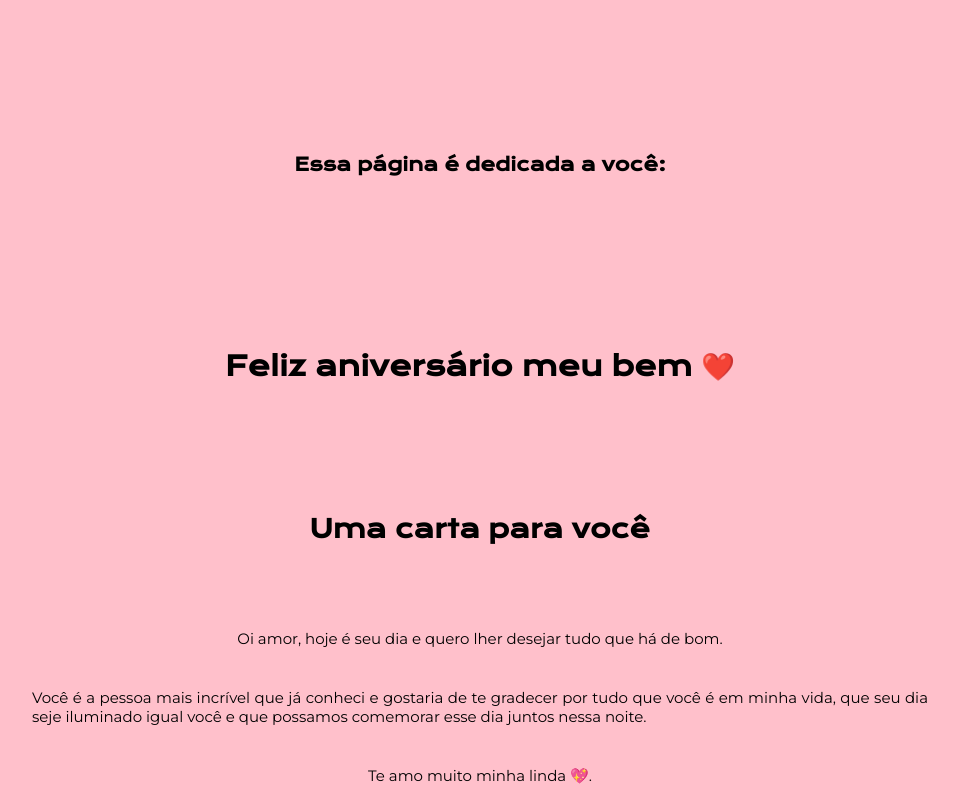
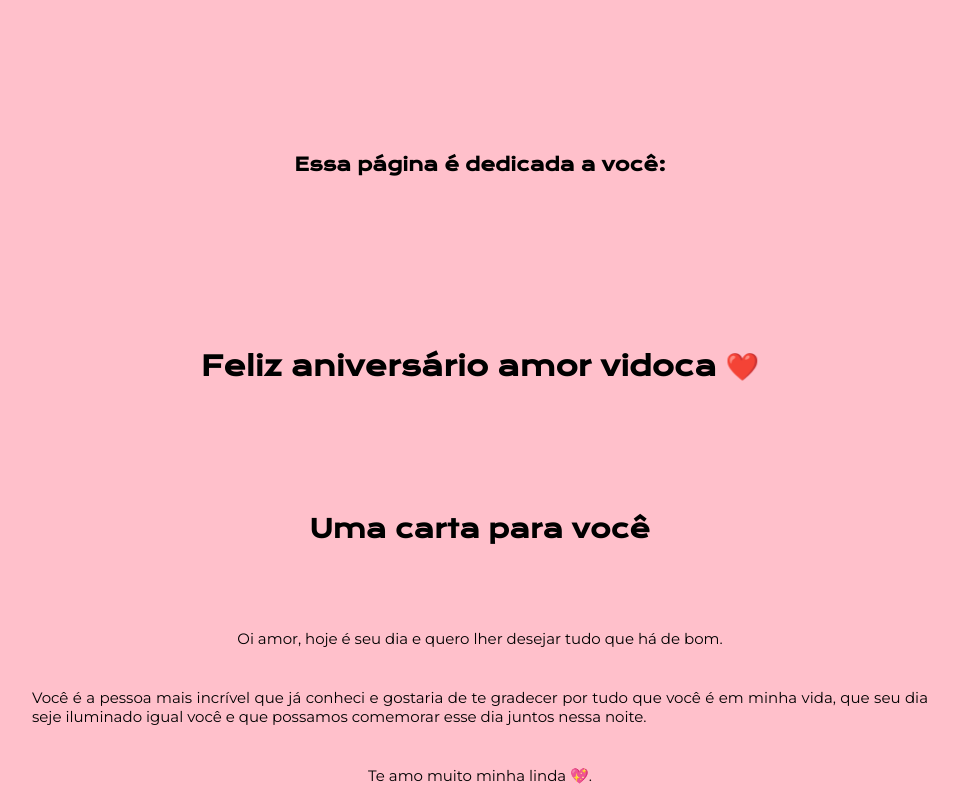
Before and after one commit to luidymarcelo/Teste-bagual, a plain HTML site: page index.html in a window 1280 px wide. Shown: the top 800 px of the page, without its empty margins (160-1118 px from the left). Drawn offline with nearby package versions, Linux system fonts and the light colour scheme.

Commit message:
Mais versão

```diff
--- a/index.html
+++ b/index.html
@@ -18,7 +18,7 @@
 
                 <div class ="titulo-imagem-lado2">
 
-                    <h1 class="apresentacao__conteudo__titulo2">Feliz aniversário meu bem ❤️</h1>
+                    <h1 class="apresentacao__conteudo__titulo2">Feliz aniversário amor vidoca ❤️</h1>
 
                 </div>
 
```
